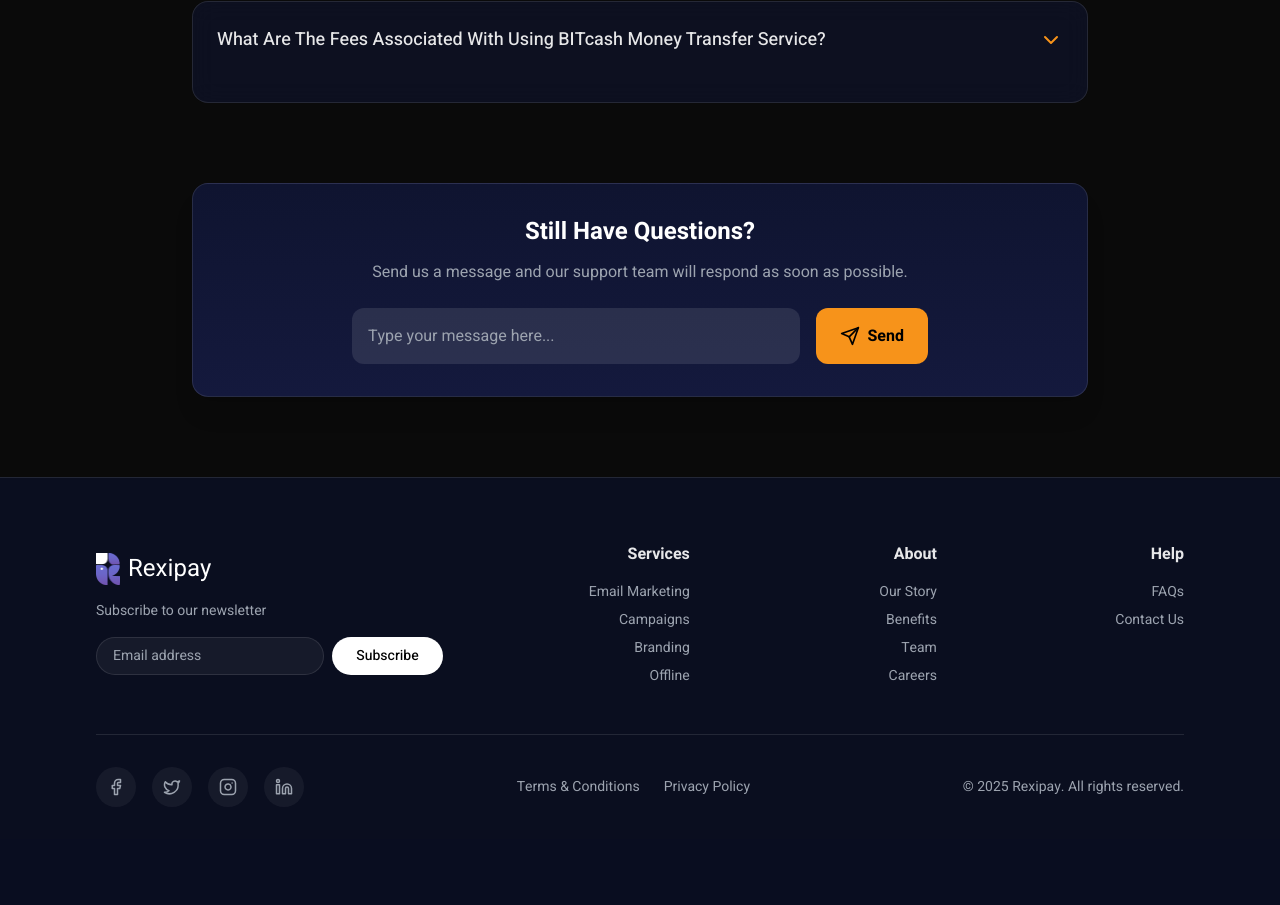
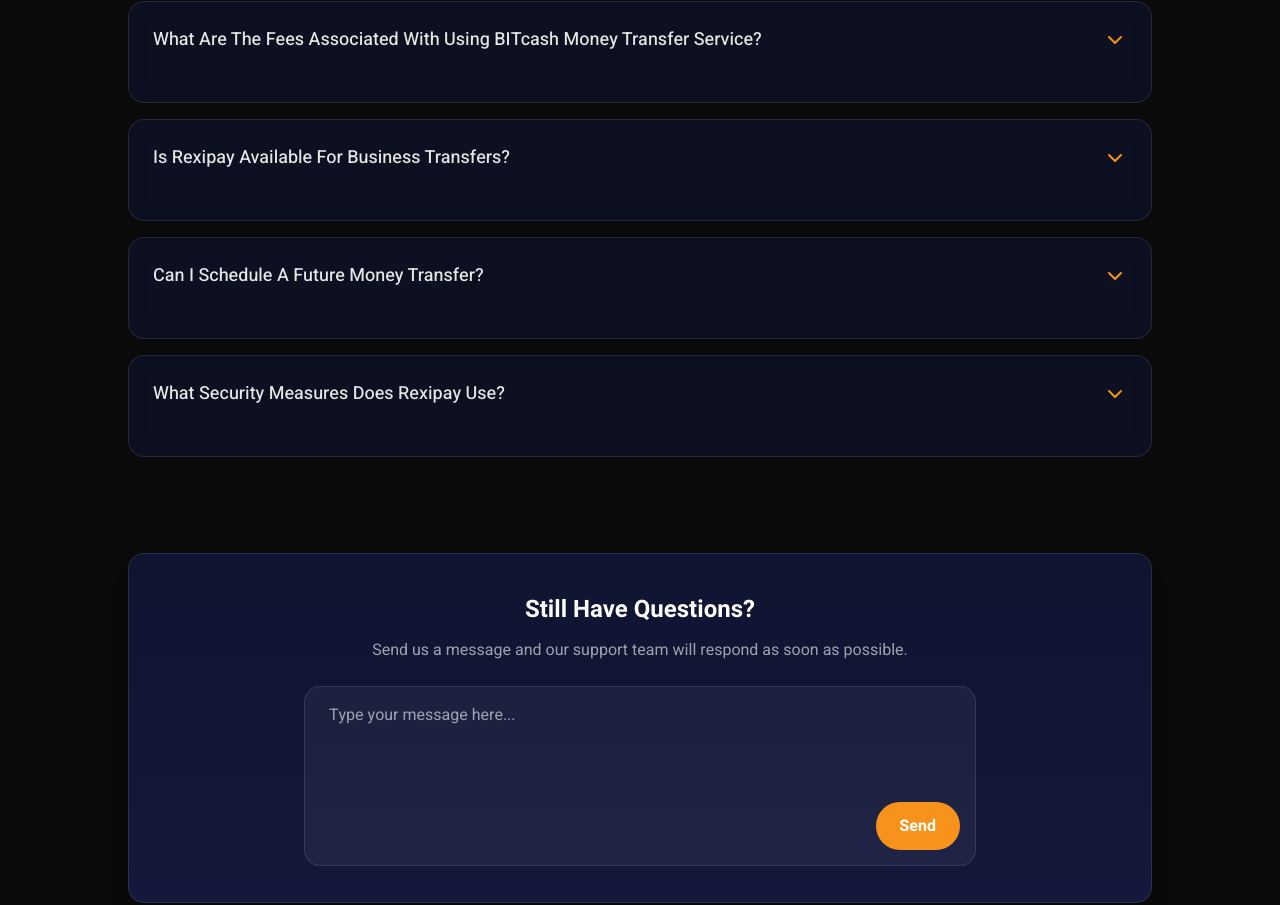
Before and after one commit to Mheek-frosh/rexipay-website, a React (Create React App) app: page / in a window 1280 px wide. Shown: the part 6139-7044 px from the top of the page. Before the commit the page ends 6978 px from the top, so only its background shows below. Built offline with nearby package versions, Linux system fonts and the light colour scheme.

Commit message:
Refactor Footer component for improved readability and maintainability

```diff
--- a/src/components/FAQ.jsx
+++ b/src/components/FAQ.jsx
@@ -1,5 +1,6 @@
 import React, { useState } from "react";
-import { ChevronDown, Send } from "lucide-react";
+import { ChevronDown } from "lucide-react";
+import { motion } from "framer-motion";
 
 const FAQ = () => {
   const [openIndex, setOpenIndex] = useState(null);
@@ -36,6 +37,21 @@
       answer:
         "Our fee structure is transparent and competitive. Fees range from 1–3% depending on the transfer type, amount, and destination. No hidden charges.",
     },
+    {
+      question: "Is Rexipay Available For Business Transfers?",
+      answer:
+        "Yes, Rexipay supports business and bulk transfers with dedicated support and API integrations for companies of all sizes.",
+    },
+    {
+      question: "Can I Schedule A Future Money Transfer?",
+      answer:
+        "Absolutely! You can schedule transfers ahead of time directly from your dashboard or mobile app.",
+    },
+    {
+      question: "What Security Measures Does Rexipay Use?",
+      answer:
+        "We use advanced encryption, 2FA, and compliance monitoring to ensure every transaction is safe and fully protected.",
+    },
   ];
 
   const handleSendMessage = (e) => {
@@ -49,24 +65,21 @@
 
   return (
     <section className="py-20 px-6 md:px-24 bg-[#0A0A0A] text-white relative overflow-hidden">
-      <div className="max-w-4xl mx-auto relative z-10">
+      <div className="max-w-5xl mx-auto relative z-10">
         {/* Heading */}
         <h2 className="text-4xl md:text-5xl font-bold mb-12 text-center bg-gradient-to-r from-[#F7931A] to-[#FFD580] bg-clip-text text-transparent">
           Frequently Asked Questions
         </h2>
 
         {/* FAQ List */}
-        <div className="space-y-4 mb-20">
+        <div className="space-y-4 mb-24">
           {faqs.map((faq, index) => (
             <div
               key={index}
               className="border border-white/10 rounded-2xl overflow-hidden bg-[#0F1430]/60 backdrop-blur-md transition-all hover:shadow-lg hover:shadow-[#F7931A]/20"
             >
-              {/* Question */}
               <button
-                onClick={() =>
-                  setOpenIndex(openIndex === index ? null : index)
-                }
+                onClick={() => setOpenIndex(openIndex === index ? null : index)}
                 className="w-full p-6 flex justify-between items-center hover:bg-white/5 transition-colors text-left"
               >
                 <span className="font-medium text-lg text-white/90 pr-4">
@@ -79,7 +92,6 @@
                 />
               </button>
 
-              {/* Answer */}
               <div
                 className={`grid transition-all duration-500 ease-in-out ${
                   openIndex === index
@@ -95,38 +107,43 @@
           ))}
         </div>
 
-        {/* Contact Section */}
-        <div className="mt-10 text-center bg-gradient-to-b from-[#0F1430] to-[#14193D] rounded-2xl p-8 shadow-xl border border-white/10 backdrop-blur-md">
-          <h3 className="text-2xl font-semibold text-white mb-3">
-            Still Have Questions?
-          </h3>
-          <p className="text-gray-400 mb-6">
-            Send us a message and our support team will respond as soon as possible.
-          </p>
+        {/* ✅ Contact Section */}
+        <div className="mt-10 text-center bg-gradient-to-b from-[#0F1430] to-[#14193D] rounded-2xl p-10 shadow-xl border border-white/10 backdrop-blur-md relative h-[300px] md:h-[350px] flex flex-col justify-between">
+          <div>
+            <h3 className="text-2xl font-semibold text-white mb-3">
+              Still Have Questions?
+            </h3>
+            <p className="text-gray-400 mb-6 text-sm md:text-base">
+              Send us a message and our support team will respond as soon as possible.
+            </p>
+          </div>
 
+          {/* Form */}
           <form
             onSubmit={handleSendMessage}
-            className="flex flex-col md:flex-row gap-4 max-w-xl mx-auto"
+            className="relative flex flex-col w-full h-full max-w-2xl mx-auto"
           >
-            <input
-              type="text"
+            <motion.textarea
+              whileFocus={{ scale: 1.02 }}
               placeholder="Type your message here..."
               value={message}
               onChange={(e) => setMessage(e.target.value)}
-              className="flex-1 bg-white/10 text-white placeholder-gray-400 p-4 rounded-xl focus:outline-none focus:ring-2 focus:ring-[#F7931A]"
+              className="w-full flex-1 bg-white/5 border border-white/10 rounded-2xl px-6 py-4 text-base text-white placeholder-gray-400 resize-none focus:outline-none focus:border-[#F7931A]/50 transition-all duration-300 min-h-[180px]"
             />
-            <button
+
+            <motion.button
+              whileHover={{ scale: 1.05 }}
+              whileTap={{ scale: 0.95 }}
               type="submit"
-              className="bg-[#F7931A] text-black font-semibold px-6 py-4 rounded-xl flex items-center justify-center gap-2 hover:bg-[#ff9d1a] transition-all"
+              className="absolute bottom-4 right-4 px-6 py-3 bg-[#F7931A] text-white rounded-full text-sm md:text-base font-semibold hover:bg-[#ff9d1a] transition-colors"
             >
-              <Send className="w-5 h-5" />
               Send
-            </button>
+            </motion.button>
           </form>
         </div>
       </div>
 
-      {/* Background Glow Effect */}
+      {/* Background Glow */}
       <div className="absolute -top-40 left-1/2 -translate-x-1/2 w-[600px] h-[600px] bg-[#F7931A]/10 blur-3xl rounded-full" />
     </section>
   );
--- a/src/components/Footer.jsx
+++ b/src/components/Footer.jsx
@@ -19,7 +19,7 @@
           viewport={{ once: true }}
           variants={fadeUp}
         >
-          {/* ✅ Newsletter (Left Side - unchanged except logo image) */}
+          {/* ✅ Newsletter (Left Side - updated button style) */}
           <motion.div className="space-y-4 w-full md:w-1/3" variants={fadeUp}>
             <div className="flex items-center gap-2">
               {<img src="/images/logo.png" alt="Rexipay" className="w-6 h-8" />}
@@ -36,12 +36,13 @@
               <motion.button
                 whileHover={{ scale: 1.05 }}
                 whileTap={{ scale: 0.95 }}
-                className="px-6 py-2 bg-white text-black rounded-full text-sm hover:bg-gray-100 transition-colors font-medium"
+                className="px-6 py-2 bg-[#F7931A] text-white rounded-full text-sm hover:bg-[#ff9d1a] transition-colors font-medium"
               >
                 Subscribe
               </motion.button>
             </div>
           </motion.div>
+
 
           {/* ✅ Text Sections (Right Side, evenly spaced) */}
           <motion.div
```
